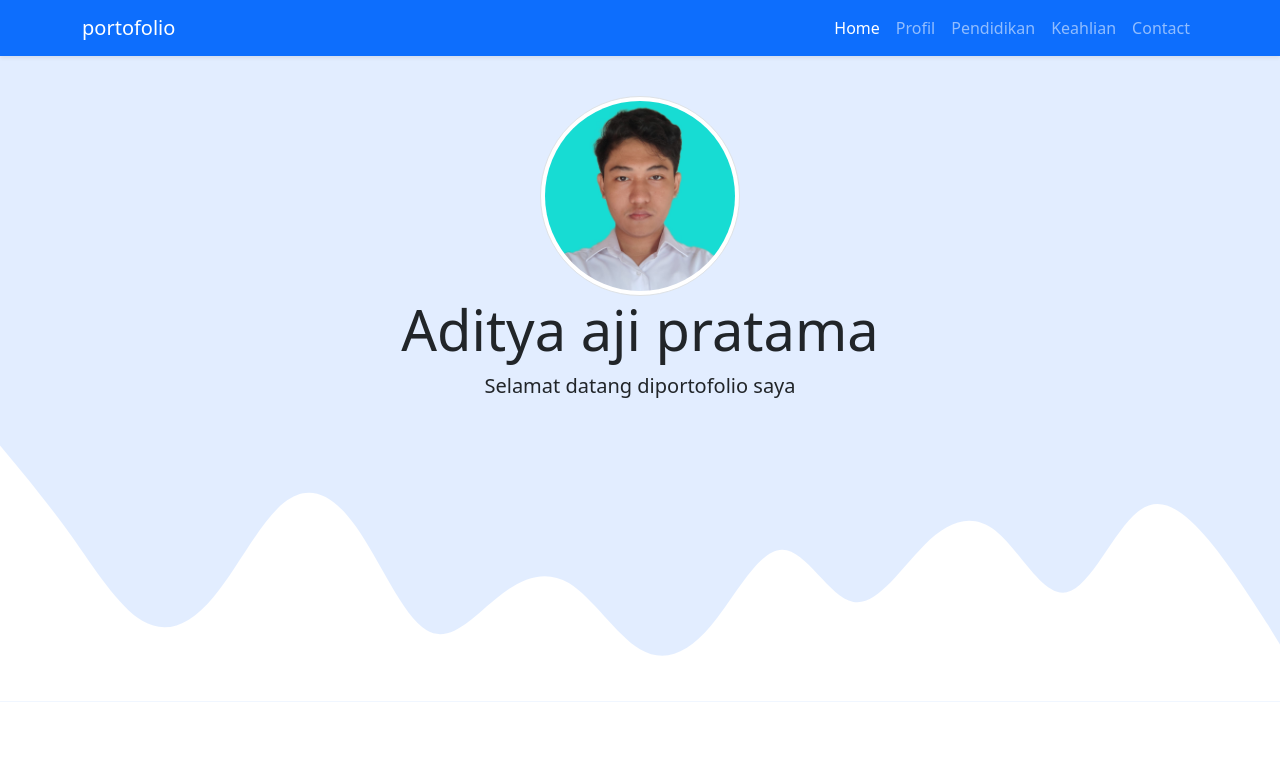
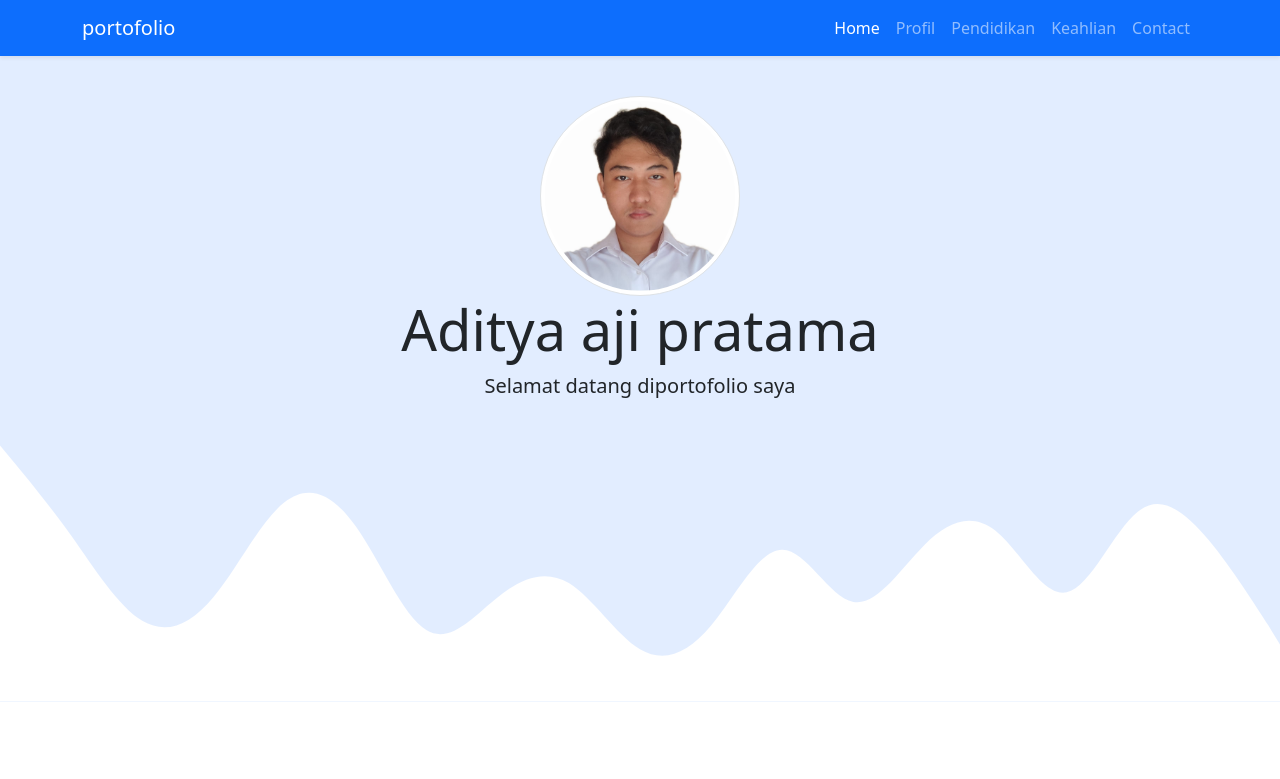
Before and after one commit to adityaajipratama/adityaajipratama.github.io, a plain HTML site: page index.html in a window 1280 px wide. Shown: the top 779 px of the page. Drawn offline with nearby package versions, Linux system fonts and the light colour scheme.

Commit message:
merubah foto profil

```diff
--- a/index.html
+++ b/index.html
@@ -49,7 +49,7 @@
 
     <!-- jumbotron -->
     <section class="jumbotron text-center">
-      <img src="img/PROFIL.jpeg" alt="Aditya aji pratama" width="200" class="rounded-circle img-thumbnail" />
+      <img src="img/my foto.jpeg" alt="Aditya aji pratama" width="200" class="rounded-circle img-thumbnail" />
       <h1 class="display-4" data-aos="fade-right">Aditya aji pratama</h1>
       <p class="lead" data-aos="fade-left">Selamat datang diportofolio saya</p>
       <svg xmlns="http://www.w3.org/2000/svg" viewBox="0 0 1440 320">
```
Also changed, not shown: img/PROFIL.jpeg (deleted), img/my foto.jpeg (added).
